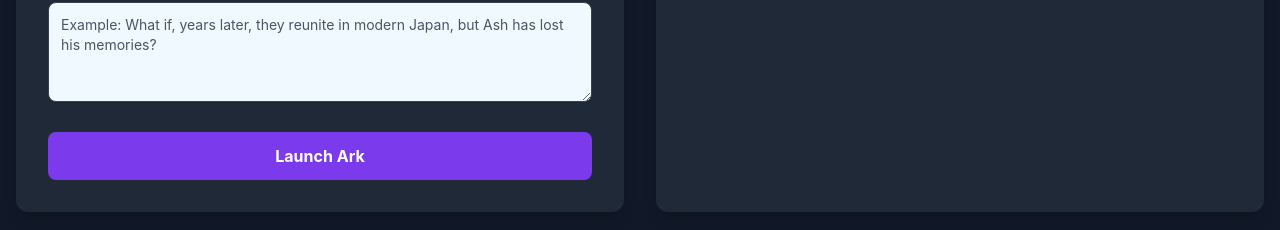
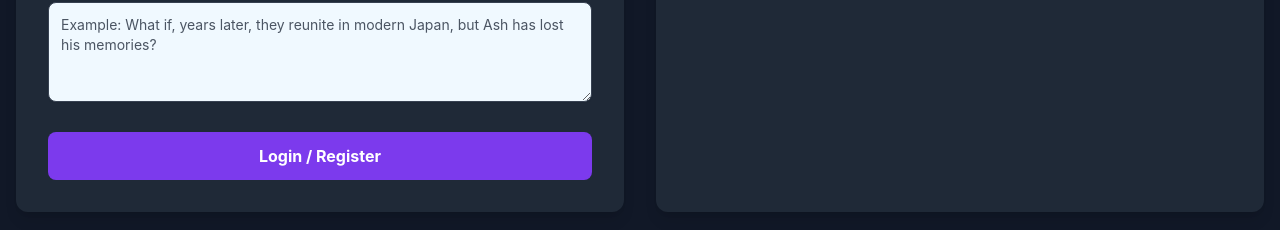
Before and after one commit to Schlaflied/plot-ark-frontend, a React (Vite) app: page / in a window 1280 px wide. Both pictures are taken after a click on the button "Guest Mode". Shown: the part 459-689 px from the top of the page. Built offline with nearby package versions, Linux system fonts and the light colour scheme.

Commit message:
Feat: Remove generate button for guest users, replace with login CTA.

```diff
--- a/src/App.jsx
+++ b/src/App.jsx
@@ -490,6 +490,7 @@ function App() {
                 loadedCharacter2={loadedCharacter2}
                 loadedPlotPrompt={loadedPlotPrompt}
                 loadedOutline={loadedOutline}
+                onShowAuthPage={handleLogout}
               />
             </main>
           </>
@@ -804,7 +805,7 @@ const stripMarkdown = (text) => {
 };
 
 // --- 主应用页面组件 (Main App Page Component) ---
-const MainAppPage = ({ token, user, updateUserCredits, loadedCharacter1, loadedCharacter2, loadedPlotPrompt, loadedOutline }) => {
+const MainAppPage = ({ token, user, updateUserCredits, loadedCharacter1, loadedCharacter2, loadedPlotPrompt, loadedOutline, onShowAuthPage }) => {
     const { t, lang } = useContext(AppContext);
     const [character1, setCharacter1] = useState('');
     const [gender1, setGender1] = useState('male');
@@ -973,10 +974,20 @@ const MainAppPage = ({ token, user, updateUserCredits, loadedCharacter1, loadedC
                     </div>
 
                     <div className="mt-6">
-                        <button type="submit" disabled={isLoading} className="w-full bg-light-primary hover:bg-light-primary-hover dark:bg-dark-primary dark:hover:bg-dark-primary-hover text-white font-bold py-3 px-4 rounded-lg transition-colors duration-200 disabled:opacity-50 disabled:cursor-wait flex items-center justify-center">
-                            {isLoading && <svg className="animate-spin -ml-1 mr-3 h-5 w-5 text-white" xmlns="http://www.w3.org/2000/svg" fill="none" viewBox="0 0 24 24"><circle className="opacity-25" cx="12" cy="12" r="10" stroke="currentColor" strokeWidth="4"></circle><path className="opacity-75" fill="currentColor" d="M4 12a8 8 0 018-8V0C5.373 0 0 5.373 0 12h4zm2 5.291A7.962 7.962 0 014 12H0c0 3.042 1.135 5.824 3 7.938l3-2.647z"></path></svg>}
-                            {isLoading ? t('generatingButton') : t('generateButton')}
-                        </button>
+                        {user.is_guest ? (
+                            <button
+                                type="button"
+                                onClick={onShowAuthPage} // Call onShowAuthPage (which is handleLogout)
+                                className="w-full bg-light-primary hover:bg-light-primary-hover dark:bg-dark-primary dark:hover:bg-dark-primary-hover text-white font-bold py-3 px-4 rounded-lg transition-colors duration-200 flex items-center justify-center"
+                            >
+                                {t('loginToContinue')}
+                            </button>
+                        ) : (
+                            <button type="submit" disabled={isLoading} className="w-full bg-light-primary hover:bg-light-primary-hover dark:bg-dark-primary dark:hover:bg-dark-primary-hover text-white font-bold py-3 px-4 rounded-lg transition-colors duration-200 disabled:opacity-50 disabled:cursor-wait flex items-center justify-center">
+                                {isLoading && <svg className="animate-spin -ml-1 mr-3 h-5 w-5 text-white" xmlns="http://www.w3.org/2000/svg" fill="none" viewBox="0 0 24 24"><circle className="opacity-25" cx="12" cy="12" r="10" stroke="currentColor" strokeWidth="4"></circle><path className="opacity-75" fill="currentColor" d="M4 12a8 8 0 018-8V0C5.373 0 0 5.373 0 12h4zm2 5.291A7.962 7.962 0 014 12H0c0 3.042 1.135 5.824 3 7.938l3-2.647z"></path></svg>}
+                                {isLoading ? t('generatingButton') : t('generateButton')}
+                            </button>
+                        )}
                     </div>
                      {error && <div className="mt-4 bg-red-500/10 border border-light-error/30 dark:border-dark-error/30 text-light-error dark:text-dark-error px-4 py-3 rounded-lg text-center text-sm" role="alert">{error}</div>}
                 </form>
```
